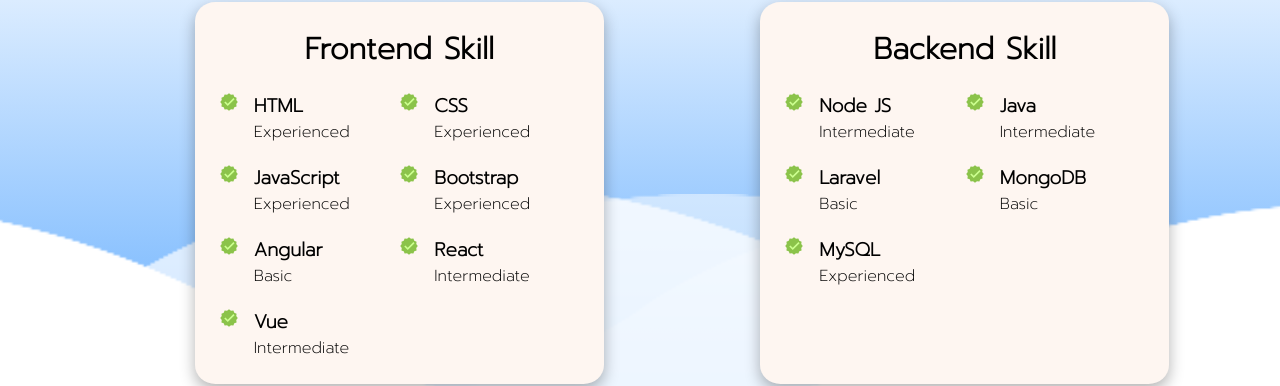
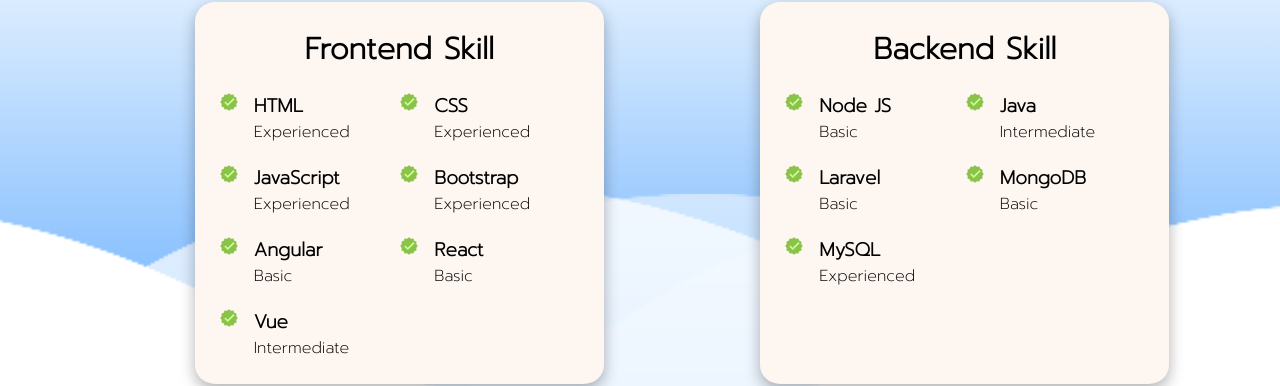
Before and after one commit to thanikth/resume, a React (Create React App) app: page / in a window 1280 px wide. Shown: the part 1680-2066 px from the top of the page. Built offline with nearby package versions, Linux system fonts and the light colour scheme.

Commit message:
change text skill

```diff
--- a/src/components/Skill/skill.js
+++ b/src/components/Skill/skill.js
@@ -34,7 +34,7 @@
                         </div>
                         <div className='item'>
                             <h3><FcApproval className='icon' size={20} />React</h3>
-                            <p>Intermediate</p>
+                            <p>Basic</p>
                         </div>
                         <div className='item'>
                             <h3><FcApproval className='icon' size={20} />Vue</h3>
@@ -49,7 +49,7 @@
                         </div>
                         <div className='item'>
                             <h3><FcApproval className='icon' size={20} />Node JS</h3>
-                            <p>Intermediate</p>
+                            <p>Basic</p>
                         </div>
                         <div className='item'>
                             <h3><FcApproval className='icon' size={20} />Java</h3>
```
